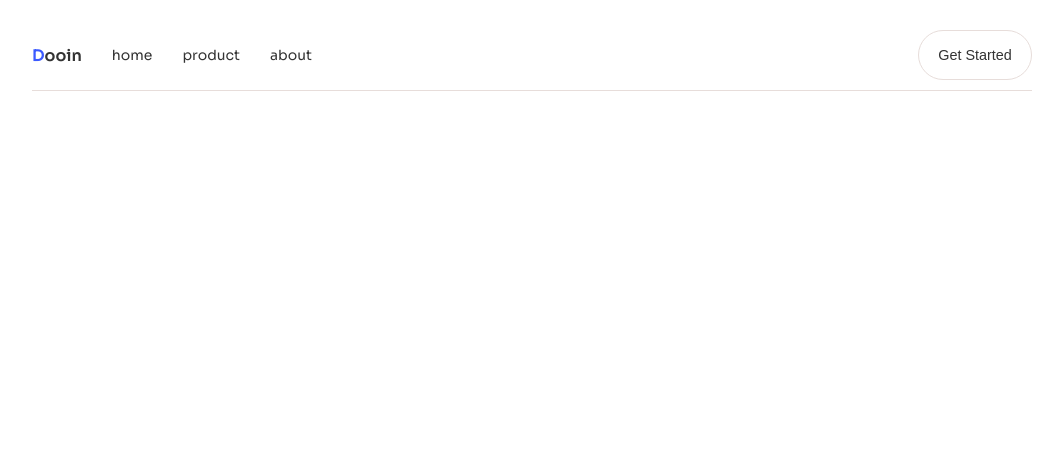
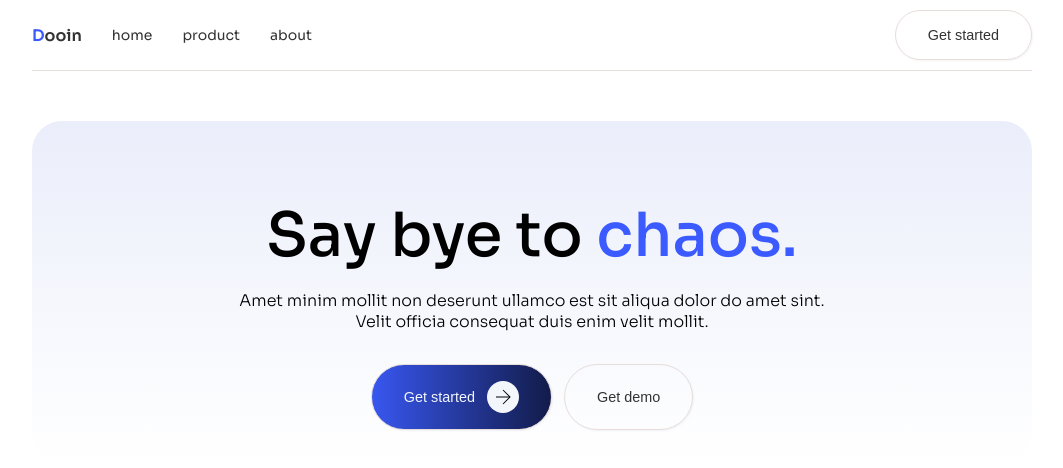
Before and after one commit to vrezhMik/dooin_landing, a Vue app: page / in a window 1280 px wide. Shown: the top 468 px of the page, without its empty margins (108-1171 px from the left). Built offline with nearby package versions, Linux system fonts and the light colour scheme; the HTML template or start-up script is replaced by a standard one.

Commit message:
add banner

```diff
--- a/src/App.vue
+++ b/src/App.vue
@@ -1,9 +1,11 @@
 <script setup>
 import HeaderComponent from './components/HeaderComponent.vue'
+import MainComponent from './components/MainComponent.vue'
 </script>
 
 <template>
   <HeaderComponent />
+  <MainComponent />
 </template>
 
 <style scoped></style>
--- /dev/null
+++ b/src/components/BannerComponent.vue
@@ -0,0 +1,51 @@
+<script setup>
+import ButtonComponent from './ButtonComponent.vue'
+import ThemeButton from './ThemeButton.vue'
+</script>
+
+<template>
+  <div class="banner">
+    <div class="row">
+      <h1 class="banner-title">Say bye to <span class="blue">chaos.</span></h1>
+    </div>
+    <div class="row banner-description">
+      <p>
+        Amet minim mollit non deserunt ullamco est sit aliqua dolor do amet sint. Velit officia
+        consequat duis enim velit mollit.
+      </p>
+    </div>
+    <div class="row flex banner-buttons">
+      <ThemeButton name="Get started" />
+      <ButtonComponent name="Get demo" />
+    </div>
+    <div></div>
+  </div>
+</template>
+
+<style scoped lang="scss">
+.banner {
+  background: hsla(226, 63%, 95%, 1);
+  background: linear-gradient(270deg, hsla(226, 63%, 95%, 1) 0%, hsla(0, 0%, 100%, 1) 100%);
+  background: -moz-linear-gradient(270deg, hsla(226, 63%, 95%, 1) 0%, hsla(0, 0%, 100%, 1) 100%);
+  background: -webkit-linear-gradient(270deg, hsla(226, 63%, 95%, 1) 0%, hsla(0, 0%, 100%, 1) 100%);
+  padding: 76px 76px 32px 76px;
+  border-radius: 30px;
+  &-title {
+    text-align: center;
+    font-size: 3.8rem;
+    font-weight: 500;
+    margin-bottom: 16px;
+  }
+  &-description {
+    font-weight: 300;
+    text-align: center;
+    width: 70%;
+    margin: 0 auto;
+    margin-bottom: 32px;
+  }
+  &-buttons {
+    justify-content: center;
+    column-gap: 12px;
+  }
+}
+</style>
--- a/src/components/ButtonComponent.vue
+++ b/src/components/ButtonComponent.vue
@@ -10,12 +10,13 @@ const props = defineProps(['name'])
 @import './../styles/variables';
 
 button {
-  padding: 1rem 1.2rem;
+  padding: 1rem 2rem;
   font-size: 0.9rem;
   border: 1px solid $primary-grey;
   border-radius: 50px;
   color: $primary-black;
   transition: 0.2s ease;
+  box-shadow: 1px 1px 2px rgba(16, 24, 40, 0.05);
   &:hover {
     background-color: $primary-orange;
     color: $primary-white;
--- a/src/components/HeaderComponent.vue
+++ b/src/components/HeaderComponent.vue
@@ -14,12 +14,10 @@ const hamburgerMenuStatus = ref(false)
 
 const updateWidth = () => {
   isMobile.value = window.innerWidth < 1000
-  console.log(isMobile.value)
 }
 
 function toggleHamburgeMenu() {
   hamburgerMenuStatus.value = !hamburgerMenuStatus.value
-  console.log(hamburgerMenuStatus.value)
 }
 
 onMounted(() => {
@@ -35,15 +33,23 @@ onUnmounted(() => {
   <header :class="['container', 'sora']">
     <div :class="['row', 'flex']">
       <nav :class="['header-menu', 'flex']">
-        <a href="/"><span>D</span>ooin</a>
+        <a href="/"><span class="blue">D</span>ooin</a>
         <a :href="menu.href" v-for="menu in menuData" v-if="!isMobile">{{ menu.name }}</a>
       </nav>
-      <Button name="Get Started" v-if="!isMobile"></Button>
+      <Button name="Get started" v-if="!isMobile"></Button>
       <button v-if="isMobile" :class="['hamburger-button']" @click="toggleHamburgeMenu">
         <HamburgerIcon />
       </button>
     </div>
-    <div :class="['row', 'hamburger-menu']" v-if="hamburgerMenuStatus">
+    <div
+      :class="{
+        row: true,
+        'hamburger-menu': true,
+        'show-menu': hamburgerMenuStatus,
+        'hide-menu': !hamburgerMenuStatus,
+      }"
+      v-if="isMobile"
+    >
       <nav :class="['flex']">
         <a :href="menu.href" v-for="menu in menuData" :class="['row']">{{ menu.name }}</a>
       </nav>
@@ -55,7 +61,7 @@ onUnmounted(() => {
 @import './../styles/variables';
 header {
   border-bottom: 1px solid $primary-grey;
-  padding: 30px 0 10px 0;
+  padding: 10px 0 10px 0;
   position: sticky;
   top: 0;
   div {
@@ -78,7 +84,6 @@ header {
         &:hover,
         span {
           transition: 0.2s ease;
-          color: $primary-blue;
         }
       }
     }
@@ -91,6 +96,7 @@ header {
 }
 
 .hamburger-menu {
+  position: relative;
   nav {
     flex-direction: column;
     align-items: center;
@@ -106,9 +112,37 @@ header {
   }
 }
 
+.show-menu {
+  animation: show-menu-animation 0.5s forwards;
+}
+
+.hide-menu {
+  animation: hide-menu-animation 0.5s forwards;
+}
+
+@keyframes show-menu-animation {
+  0% {
+    top: -1000px;
+  }
+  100% {
+    top: 0px;
+  }
+}
+
+@keyframes hide-menu-animation {
+  0% {
+    top: 0px;
+  }
+  100% {
+    top: -1000px;
+    display: none;
+  }
+}
+
 @media (max-width: 1000px) {
   header {
     padding: 10px 0;
+    border: none;
   }
 }
 </style>
--- /dev/null
+++ b/src/components/Icons/ArrowIcon.vue
@@ -0,0 +1,11 @@
+<script></script>
+
+<template>
+  <svg id="Layer_1" data-name="Layer 1" xmlns="http://www.w3.org/2000/svg" viewBox="0 0 16 16">
+    <polygon
+      class="cls-1"
+      points="8.35 15.35 7.65 14.65 14.29 8 7.65 1.35 8.35 .65 15.71 8 8.35 15.35"
+    ></polygon>
+    <rect class="cls-1" x="1" y="7.5" width="14" height="1"></rect>
+  </svg>
+</template>
--- /dev/null
+++ b/src/components/MainComponent.vue
@@ -0,0 +1,15 @@
+<script setup>
+import BannerComponent from './BannerComponent.vue'
+</script>
+
+<template>
+  <main class="container sora">
+    <BannerComponent />
+  </main>
+</template>
+
+<style scoped lang="scss">
+main {
+  margin-top: 50px;
+}
+</style>
--- /dev/null
+++ b/src/components/ThemeButton.vue
@@ -0,0 +1,48 @@
+<script setup>
+import ArrowIcon from './Icons/ArrowIcon.vue'
+const props = defineProps(['name'])
+</script>
+
+<template>
+  <button class="flex">
+    {{ props.name }}
+    <div class="arrow-border flex">
+      <ArrowIcon />
+    </div>
+  </button>
+</template>
+
+<style scoped lang="scss">
+@import './../styles/_variables';
+
+button {
+  align-items: center;
+  column-gap: 12px;
+  padding: 1rem 2rem;
+  font-size: 0.9rem;
+  border: 1px solid $primary-grey;
+  border-radius: 50px;
+  color: $primary-white;
+  box-shadow: 1px 1px 2px rgba(16, 24, 40, 0.05);
+  background: hsla(230, 86%, 58%, 1);
+  background: linear-gradient(0deg, hsla(230, 86%, 58%, 1) 0%, hsla(230, 60%, 18%, 1) 100%);
+  background: -moz-linear-gradient(0deg, hsla(230, 86%, 58%, 1) 0%, hsla(230, 60%, 18%, 1) 100%);
+  background: -webkit-linear-gradient(0deg, hsla(230, 86%, 58%, 1) 0%, hsla(230, 60%, 18%, 1) 100%);
+  &:hover {
+    background: $primary-blue;
+    color: $primary-white;
+  }
+}
+
+.arrow-border {
+  background-color: $primary-white;
+  padding: 8px;
+  border-radius: 50%;
+  justify-content: center;
+  align-items: center;
+  svg {
+    height: 16px;
+    width: 16px;
+  }
+}
+</style>
--- a/src/styles/globals.scss
+++ b/src/styles/globals.scss
@@ -1,3 +1,4 @@
+@import './variables';
 .flex {
   display: flex;
 }
@@ -11,3 +12,7 @@
   width: 90%;
   margin: 0 auto;
 }
+
+.blue {
+  color: $primary-blue;
+}
```
